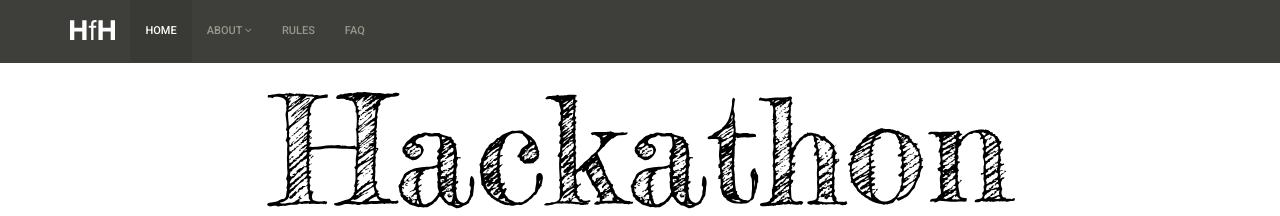
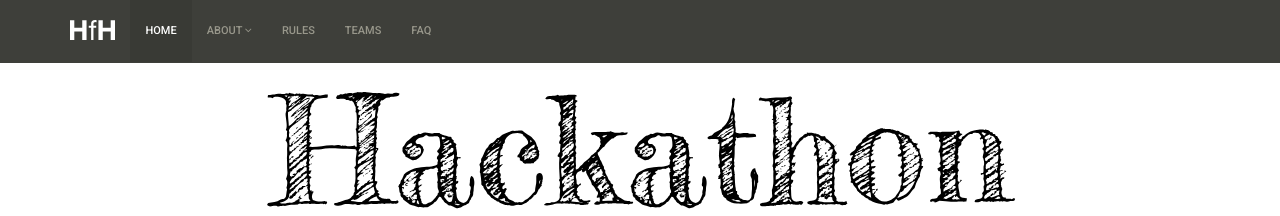
Before and after one commit to cmpsci-goldnjub/info, a Jekyll site: the page built from index.html, in a window 1280 px wide. Shown: the top 216 px of the page. Built offline with Jekyll 4.4.1, drawn with Linux system fonts in a browser that asks for light colours.

Commit message:
Create a link to teams

```diff
--- a/_includes/navbar.html
+++ b/_includes/navbar.html
@@ -24,6 +24,7 @@
           </ul>
         </li>
         <li id="rules-nav"><a href="{{ "/rules/" | prepend: site.baseurl }}">Rules</a></li>
+        <li id="rules-nav"><a href="{{ "/teams/" | prepend: site.baseurl }}">Teams</a></li>
         <li id="faq-nav"><a href="{{ "/faq/" | prepend: site.baseurl }}">FAQ</a></li>
       </ul>
     </div><!--/.nav-collapse -->
```
